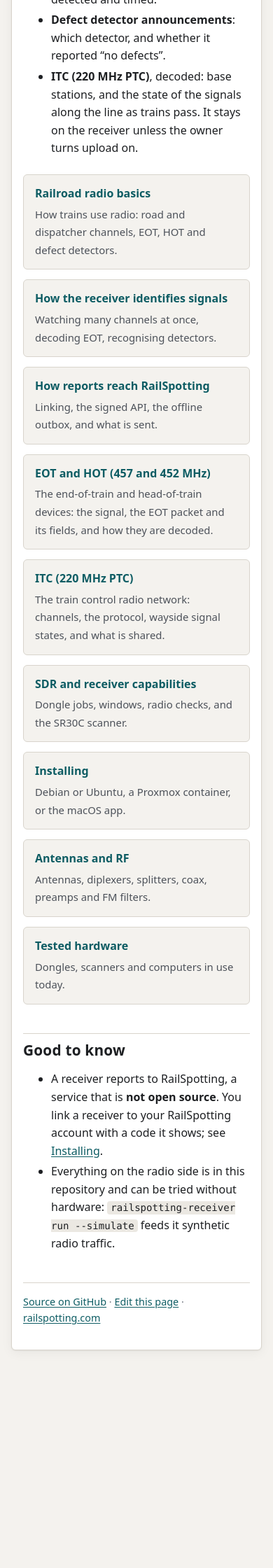
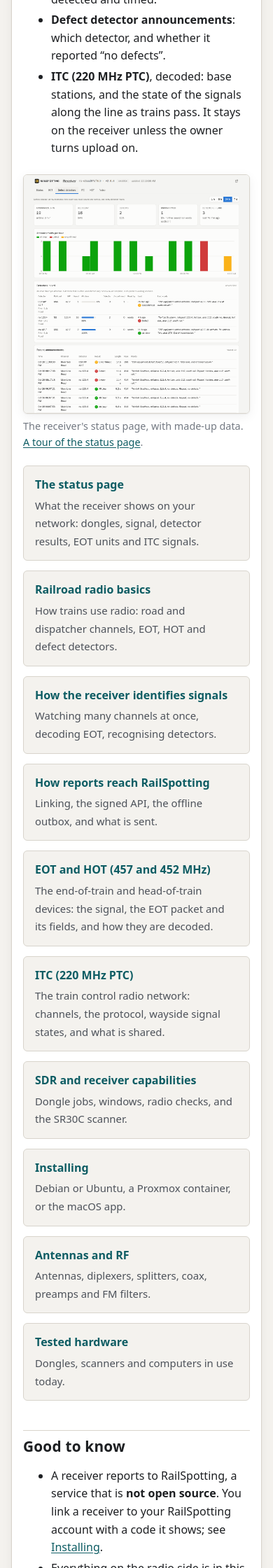
Before and after one commit to railspotting/Railspotting-Receiver, a Jekyll site: the page built from docs/index.md, in a window 390 px wide. Shown: the part 645-2885 px from the top of the page at 70% size. Built offline with Jekyll 4.4.1, drawn with Linux system fonts in a browser that asks for light colours; before the commit the page ends 2622 px from its top, so only the background shows below that.

Commit message:
Docs site: a status page tour with screenshots
A new page walks through the receiver's status page tab by tab
(Status, Defect detectors, EOT, ITC, and on a phone), with what each
part means and what the detector results look like: all clear, defect
and unconfirmed. The home page gets a screenshot and a card for it.

The screenshots come from run --simulate against a test headend with
an invented receiver, channel plan, detectors, trains and ITC signals,
so they match no real place.

```diff
--- a/docs/_config.yml
+++ b/docs/_config.yml
@@ -20,6 +20,7 @@ nav:
   - title: "Start"
     pages:
       - {title: "Overview", url: "/"}
+      - {title: "The status page", url: "/status-page/"}
   - title: "How it works"
     pages:
       - {title: "Railroad radio basics", url: "/radio-basics/"}
--- a/docs/assets/site.css
+++ b/docs/assets/site.css
@@ -80,6 +80,13 @@ tbody tr:hover { background: var(--surface-2); }
 .signal { display: inline-block; width: .7em; height: .7em; border-radius: 50%; margin-right: .4em; vertical-align: baseline; }
 .foot { margin-top: 3em; padding-top: 1em; border-top: 1px solid var(--line); color: var(--ink-3); font-size: .9rem; }
 
+/* screenshots */
+.shot { margin: 0 0 1.4em; }
+.shot img { display: block; max-width: 100%; height: auto; border: 1px solid var(--line); border-radius: 6px;
+  box-shadow: 0 1px 2px rgba(0,0,0,.05), 0 4px 16px rgba(0,0,0,.06); }
+.shot figcaption { margin-top: 6px; color: var(--ink-3); font-size: .9rem; }
+.shot-phone img { max-width: 300px; }
+
 /* phones: pages fold away above the content */
 @media (max-width: 860px) {
   .wrap { grid-template-columns: 1fr; gap: 14px; padding-top: 14px; }
--- a/docs/index.md
+++ b/docs/index.md
@@ -23,7 +23,13 @@ It recognises:
 
 </div>
 
+<figure class="shot">
+  <a href="{{ '/status-page/' | relative_url }}"><img src="{{ '/assets/screenshots/console-detectors.png' | relative_url }}" alt="The receiver's status page, Defect detectors tab: announcements per hour and recent announcements, with all clear, defect and unconfirmed results" loading="lazy"></a>
+  <figcaption>The receiver's status page, with made-up data. <a href="{{ '/status-page/' | relative_url }}">A tour of the status page</a>.</figcaption>
+</figure>
+
 <div class="cards">
+<a class="card" href="{{ '/status-page/' | relative_url }}"><b>The status page</b><span>What the receiver shows on your network: dongles, signal, detector results, EOT units and ITC signals.</span></a>
 <a class="card" href="{{ '/radio-basics/' | relative_url }}"><b>Railroad radio basics</b><span>How trains use radio: road and dispatcher channels, EOT, HOT and defect detectors.</span></a>
 <a class="card" href="{{ '/identifying-signals/' | relative_url }}"><b>How the receiver identifies signals</b><span>Watching many channels at once, decoding EOT, recognising detectors.</span></a>
 <a class="card" href="{{ '/reporting/' | relative_url }}"><b>How reports reach RailSpotting</b><span>Linking, the signed API, the offline outbox, and what is sent.</span></a>
```
Also changed, not shown: docs/status-page.md (added, +113 -0 lines), docs/assets/screenshots/console-activity.png (added), docs/assets/screenshots/console-detectors.png (added), docs/assets/screenshots/console-eot.png (added), docs/assets/screenshots/console-itc.png (added), docs/assets/screenshots/console-phone.png (added), docs/assets/screenshots/console-status.png (added).
